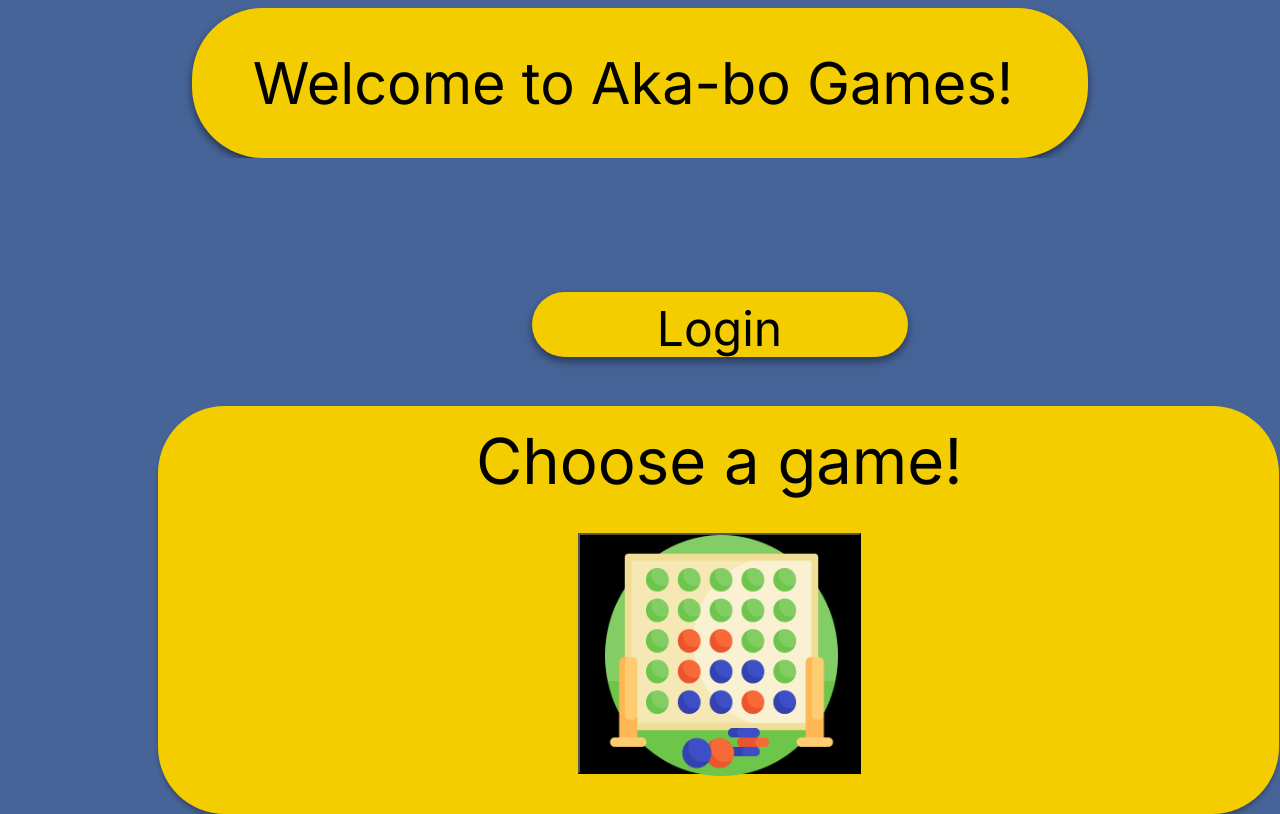
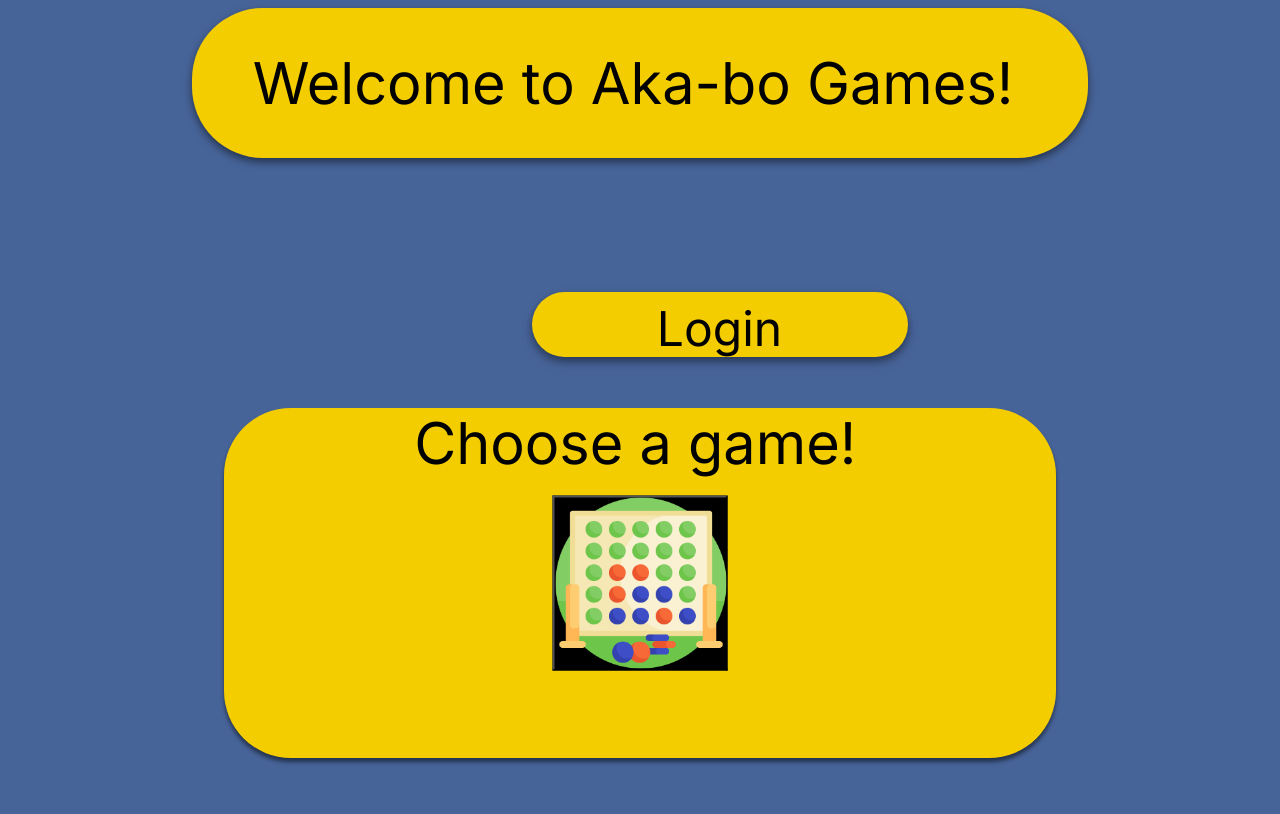
Before and after one commit to shane-riley/Aka-bo, a plain HTML site: page static/index.html in a window 1280 px wide. Drawn offline with Linux system fonts and the light colour scheme; a web font is replaced by a local one.

Commit message:
more resizing work

```diff
--- a/static/index.html
+++ b/static/index.html
@@ -6,14 +6,13 @@
   <link rel="stylesheet" href="styles.css">
 </head>
 
-<!--main screen-->
-<div class="desktopscreen">
+
 <div class="rectangle1">
   <span class="mainheader">Welcome to Aka-bo Games!</span>
 </div>
 
 <div class="rectangle2">
-    <div class="choosegame">Choose a game!</div>
+  <span class="choosegame">Choose a game!</span>
   <button class="gamebutton" onclick="window.location.href = '/connect4game';" >
     <img class="con4pic" src="3367465.png" alt="Connect Four" />
     <div class="overlay">
@@ -28,7 +27,7 @@
     <div class="loginword">Login</div>
   </a>
 </div>
-</div>
+
 
 <body>
 </body>
--- a/static/styles.css
+++ b/static/styles.css
@@ -8,20 +8,16 @@
 body {
     background-color: var(--blu);
     background-size: cover;
-    min-width: 800px;
+    /* min-width: 800px; */
 }
-.desktopscreen {
+/* .desktopscreen {
 
     overflow:hidden;
     overflow-x: hidden;
 
-}
+} */
 
 .rectangle1 {
-    /* align-items: center;
-    justify-content: center;
-    width: 1394.18px;
-    height: 213px; */
     position: relative;
     margin: auto;
     width: 70vw;
@@ -53,38 +49,40 @@ body {
 }
 
 .rectangle2 {
-    position: absolute;
-    width: 1121px;
-    height: 408px;
-    left: 158px;
-    top: 406px;
+    position: relative;
+    width: 65vw;
+    height: 20vw;
+    margin: auto;
+    top: 250px;
+    min-width: 650px;
+    min-height: 350px;;
     background: #F4CD00;
     background-blend-mode: darken;
     mix-blend-mode: normal;
-    box-shadow: 0px 4px 4px rgba(0, 0, 0, 0.25);
+    box-shadow: 0px 4px 4px rgba(0, 0, 0, 0.5);
     border-radius: 67px;
+    text-align: center;
 }
 
 .choosegame {
     position: absolute;
-    width: 700px;
-    height: 98px;
-    left: 318px;
-    top: 7px;
+    display: flex;
+
+    transform: translate(43%, 0);
+    font-size: max(calc(1.5vw * 3), 45px);
+    min-width: auto;
     font-family: 'Inter';
     font-style: normal;
     font-weight: 400;
-    font-size: 63.3962px;
-    line-height: 154.52%;
     color: #000000;
 }
 
 .gamebutton {
     position: absolute;
-    width: 283px;
-    height: 241px;
-    left: 420px;
-    top: 127px;
+    transform: translate(-50%, 50%);
+    width: max(calc(4vw * 3), 175px);
+    height: max(calc(4vw * 3), 175px);
+
     background-color: #000000;
 }
 
@@ -107,9 +105,9 @@ body {
 
 .con4pic {
     position: absolute;
-    width: 233px;
-    height: 241px;
-    left: 25px;
+    width: 100%;
+    height: 100%;
+    left: 1px;
     top: 0px;
     border-radius: 10px;
 
```
Lines whose indentation alone changed are shown as unchanged.
